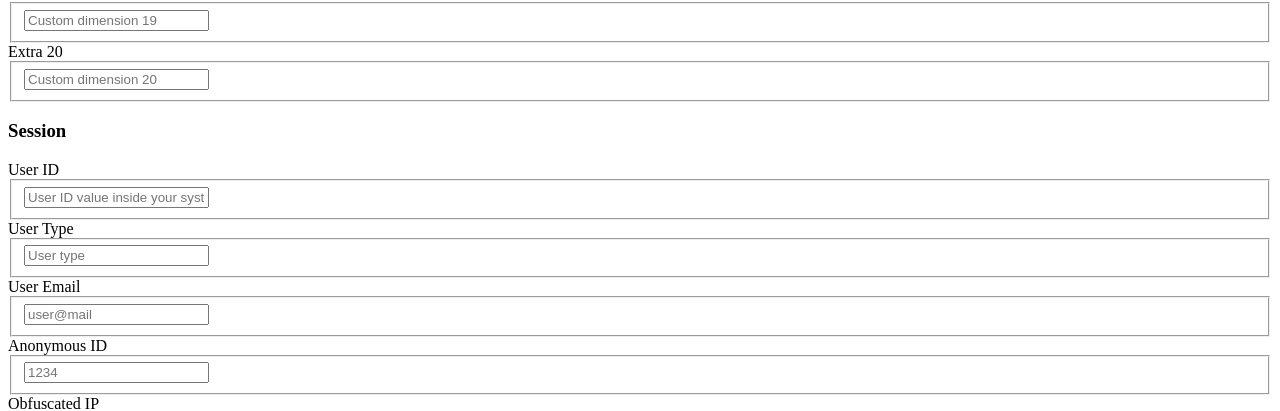
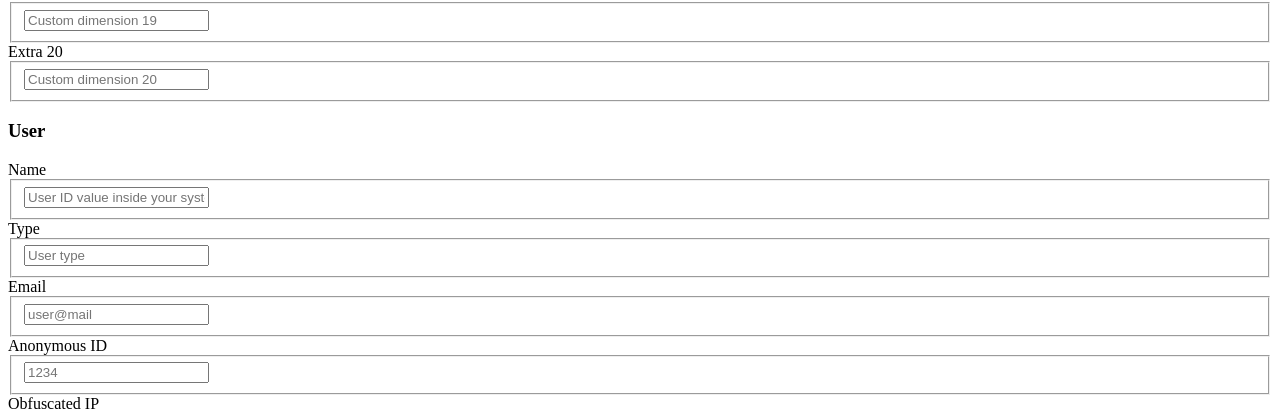
Before and after one commit to eliostvs/yb-playground, a React app: page / in a window 1280 px wide. Shown: the part 7665-8076 px from the top of the page. Built offline with nearby package versions, Linux system fonts and the light colour scheme; the HTML template or start-up script is replaced by a standard one; what youboralib would draw is missing.

Commit message:
feat(form): using the same section name of the plugin

```diff
--- a/src/Form.jsx
+++ b/src/Form.jsx
@@ -807,11 +807,11 @@ const sections = [
     ],
   },
   {
-    name: "Session",
+    name: "User",
     fields: [
       {
         name: "user-name",
-        label: "User ID",
+        label: "Name",
         required: false,
         type: "text",
         props: {
@@ -820,7 +820,7 @@ const sections = [
       },
       {
         name: "user-type",
-        label: "User Type",
+        label: "Type",
         required: false,
         type: "text",
         props: {
@@ -829,7 +829,7 @@ const sections = [
       },
       {
         name: "user-email",
-        label: "User Email",
+        label: "Email",
         required: false,
         type: "text",
         props: {
```
